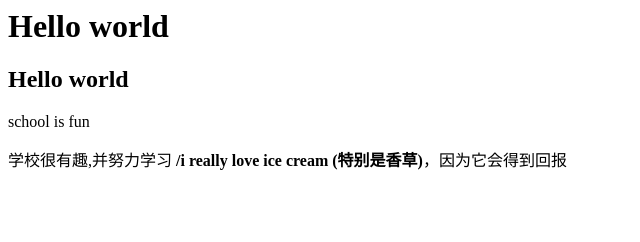
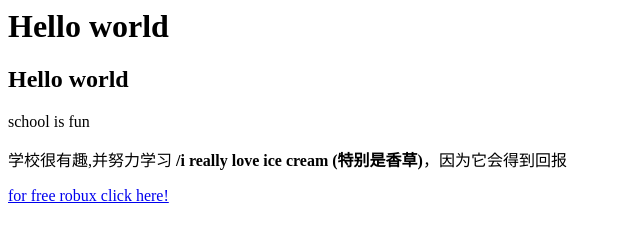
Before and after one commit to agfs-kamoah/agfs-kamoah.github.io, a plain HTML site: page index.html in a window 1280 px wide. Shown: the whole page, without its empty margins (0-640 px from the left). Drawn offline with Linux system fonts and the light colour scheme.

Commit message:
Update index.html

```diff
--- a/index.html
+++ b/index.html
@@ -2,3 +2,4 @@
 <h2>Hello world</h2>
 <p>school is fun</p>
 <p>学校很有趣,并努力学习 <b>/i really love ice cream (特别是香草)</b>，因为它会得到回报</p>
+<a href="https;//google.com">for free robux click here!</a>
```
